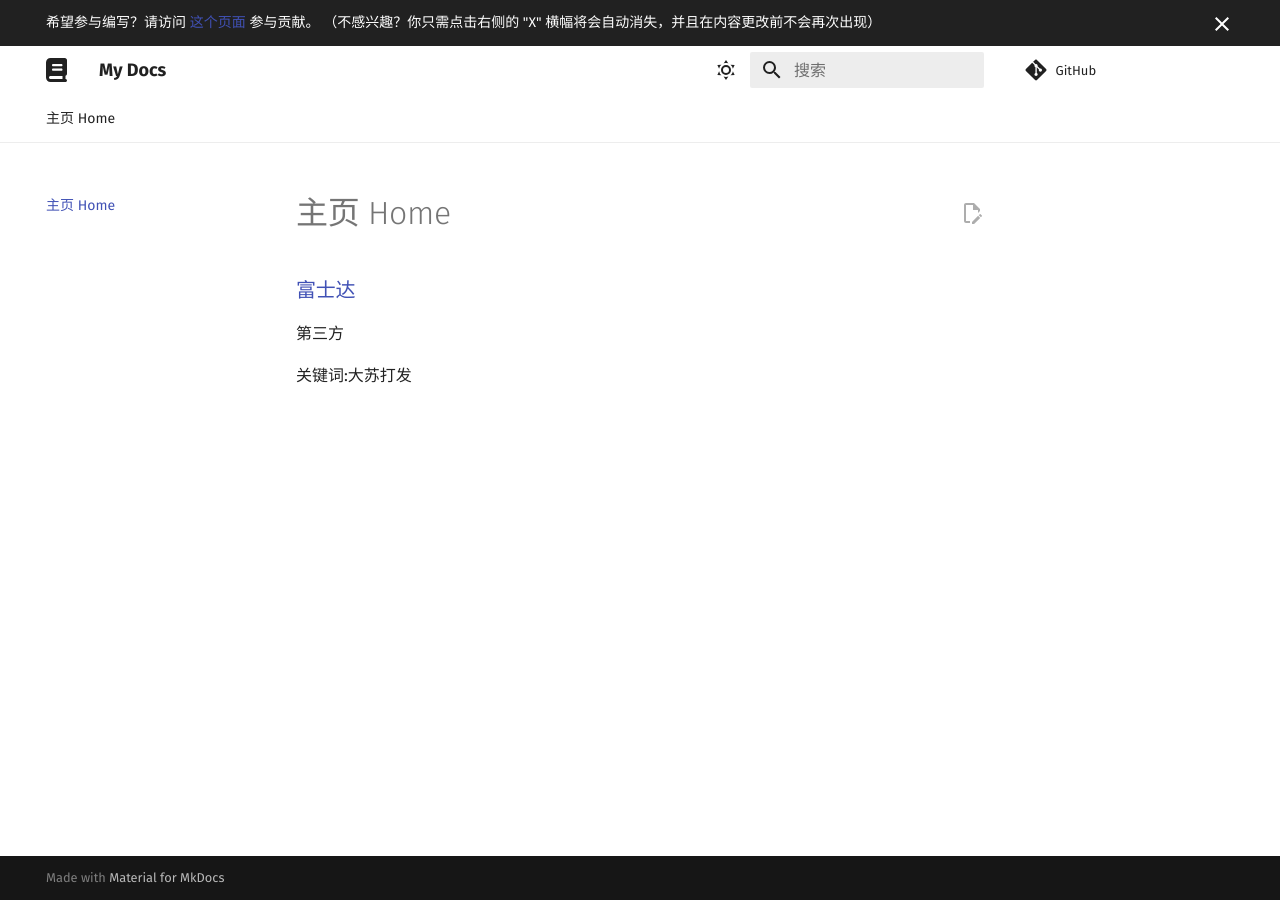
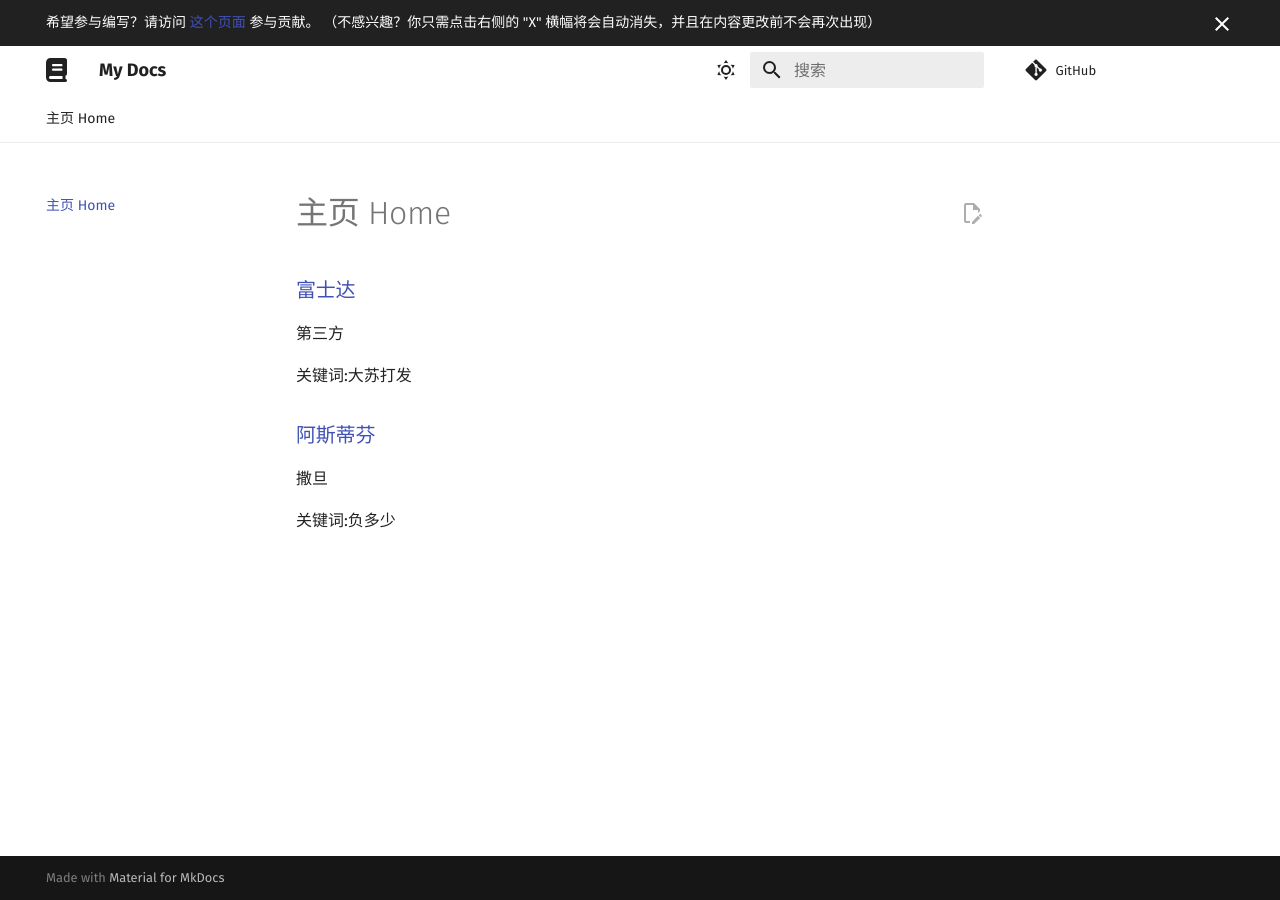
Before and after one commit to Chocolateater/Resource-Library, an MkDocs documentation site: the page built from docs/intro.md, in a window 1280 px wide. Built offline with MkDocs 1.6.1 and Material for MkDocs 9.7.7, drawn with Linux system fonts in a browser that asks for light colours; comment, search, counter and statistics services are not loaded.

Commit message:
Update index.md via GitHub API

```diff
--- a/docs/intro.md
+++ b/docs/intro.md
@@ -3,3 +3,9 @@
 第三方
 
 关键词:大苏打发
+
+<h3><a href="发生的">阿斯蒂芬</a> </h3>
+
+撒旦
+
+关键词:负多少
```
